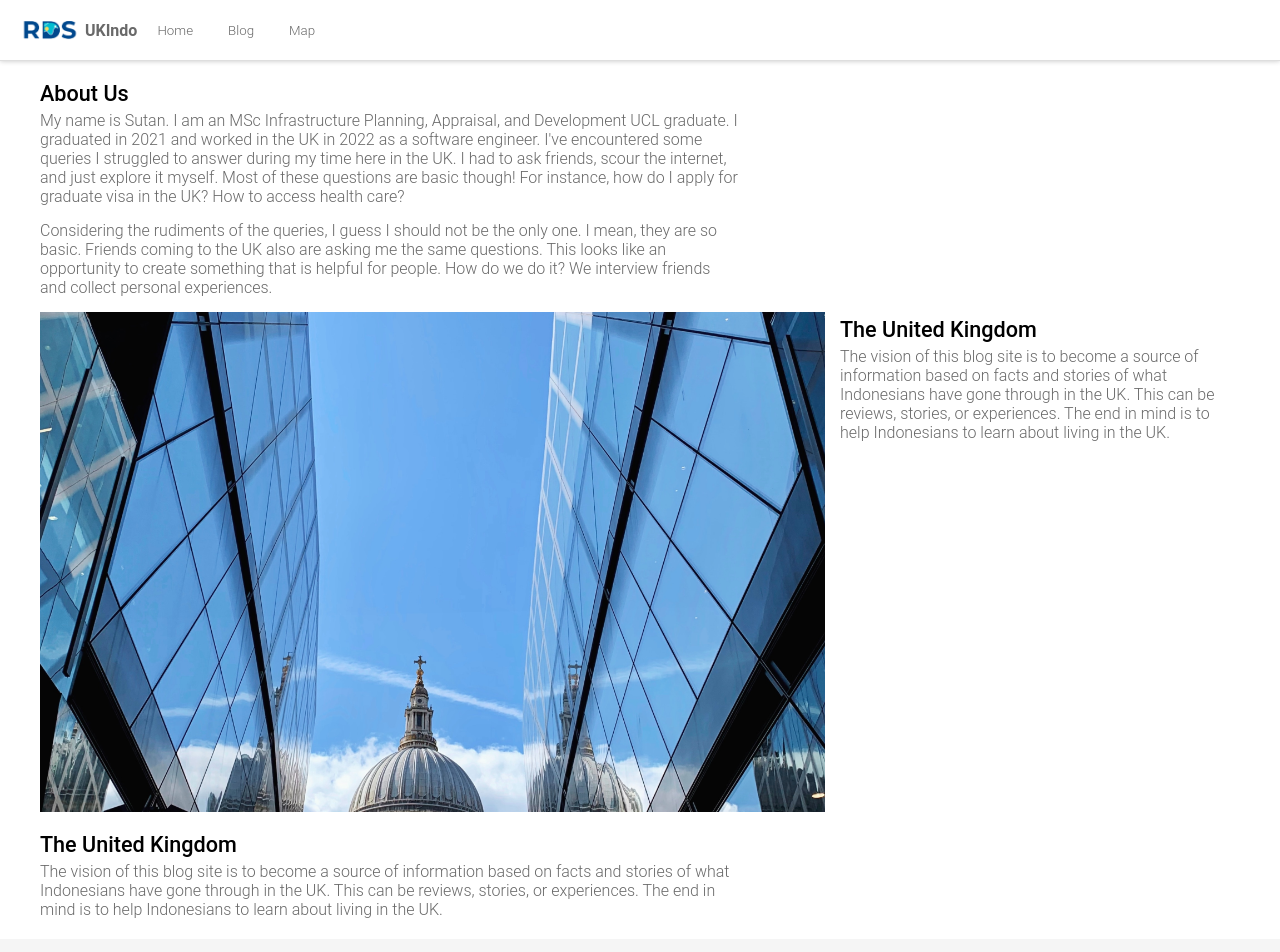
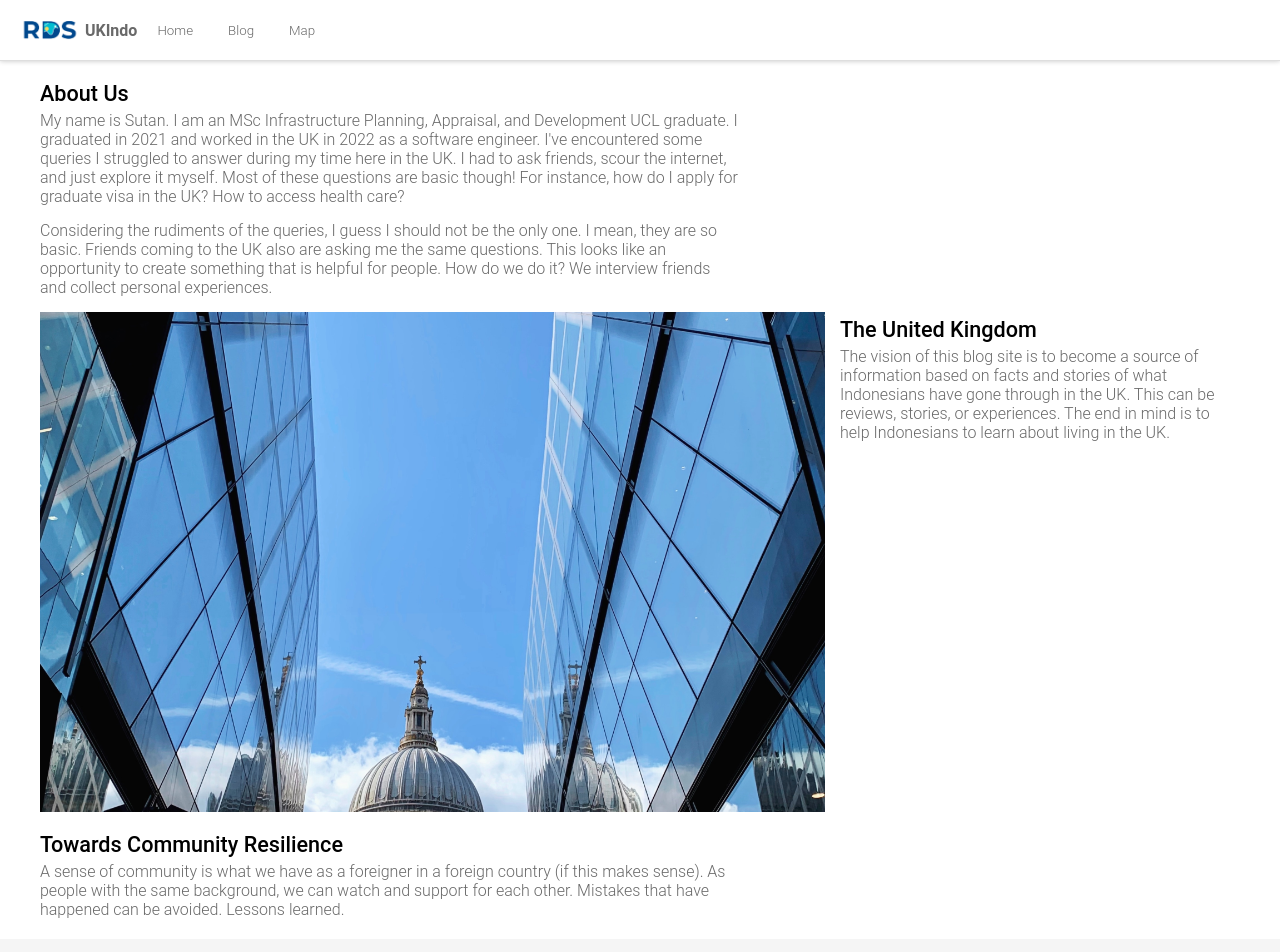
Before and after one commit to sutanmufti/uk-blog-static, a SvelteKit app: page /about in a window 1280 px wide. Shown: the top 952 px of the page. Built offline with nearby package versions, Linux system fonts and the light colour scheme.

Commit message:
about content

```diff
--- a/src/routes/about/+page.svelte
+++ b/src/routes/about/+page.svelte
@@ -11,4 +11,4 @@
 <SectionNoImage content='{p2}'/>
 <!-- <SectionNoImage content='{p3}'/> -->
 <Section title='The United Kingdom' content='The vision of this blog site is to become a source of information based on facts and stories of what Indonesians have gone through in the UK. This can be reviews, stories, or experiences. The end in mind is to help Indonesians to learn about living in the UK.'/>
-<SectionNoImage title='The United Kingdom' content='The vision of this blog site is to become a source of information based on facts and stories of what Indonesians have gone through in the UK. This can be reviews, stories, or experiences. The end in mind is to help Indonesians to learn about living in the UK.'/>
+<SectionNoImage title='Towards Community Resilience' content='A sense of community is what we have as a foreigner in a foreign country (if this makes sense). As people with the same background, we can watch and support for each other. Mistakes that have happened can be avoided. Lessons learned.'/>
```
